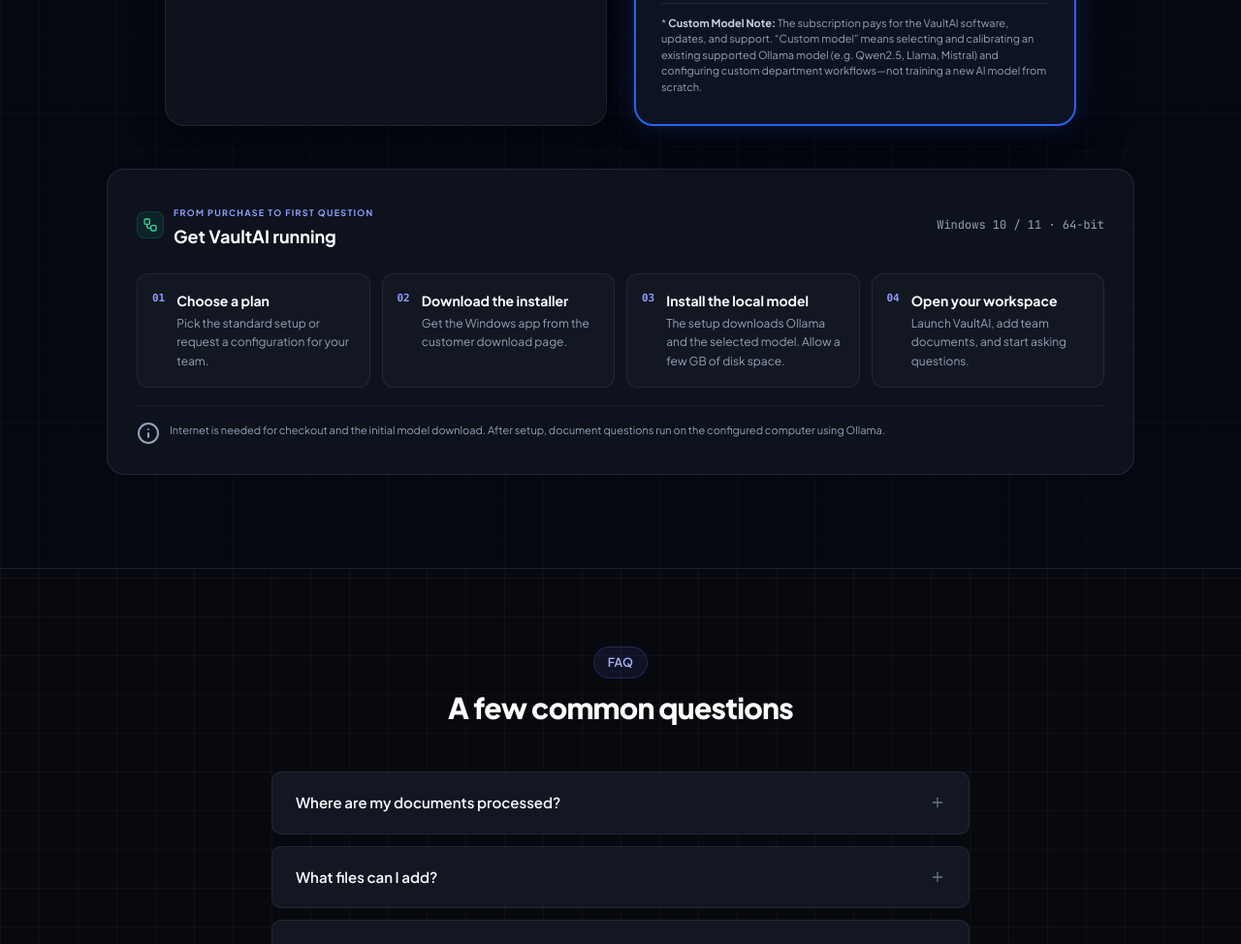
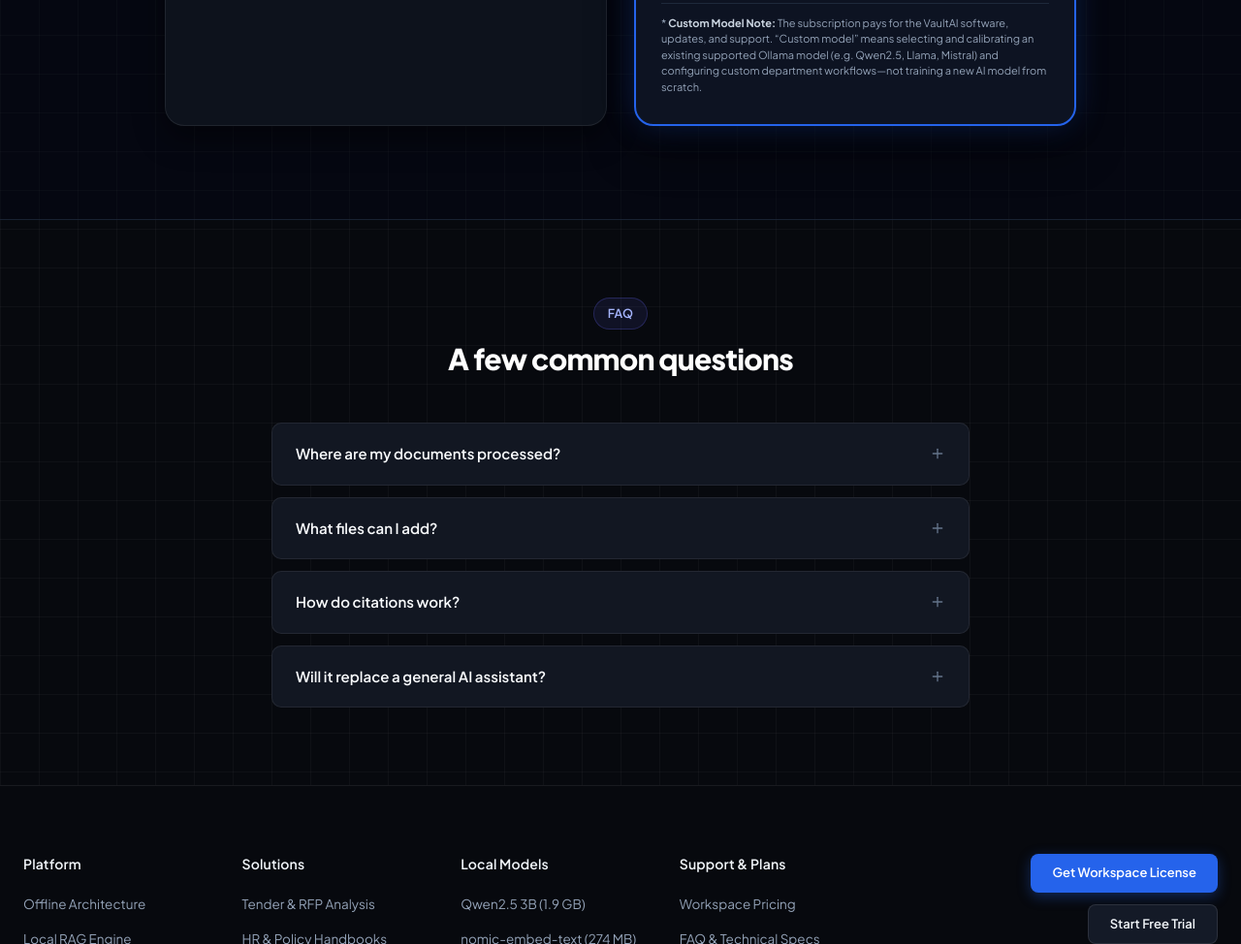
Before and after one commit to MSaad-Shaikh/VaultAi-Site, a plain HTML site: page index.html in a window 1280 px wide. Shown: the part 4484-5458 px from the top of the page at 97% size. Drawn offline with nearby package versions, Linux system fonts and the light colour scheme.

Commit message:
Remove redundant setup steps box from pricing section

```diff
--- a/index.html
+++ b/index.html
@@ -465,28 +465,6 @@
       </div>
     </div>
 
-    <!-- Suggested customer setup flow -->
-    <div class="how-it-works-box">
-      <div class="setup-heading">
-        <div class="flex items-center gap-2.5">
-          <div class="w-7 h-7 rounded-lg bg-emerald-500/10 border border-emerald-500/20 flex items-center justify-center text-emerald-400">
-            <i data-lucide="workflow" class="w-4 h-4"></i>
-          </div>
-          <div><span class="workflow-kicker">From purchase to first question</span><h3 class="text-lg font-bold text-white">Get VaultAI running</h3></div>
-        </div>
-        <span class="mono text-xs text-slate-400">Windows 10 / 11 · 64-bit</span>
-      </div>
-
-      <div class="setup-steps">
-        <div class="how-step-card"><span class="setup-step-number">01</span><div><div class="font-bold text-white text-sm mb-1">Choose a plan</div><p class="text-xs text-slate-400 leading-relaxed">Pick the standard setup or request a configuration for your team.</p></div></div>
-        <div class="how-step-card"><span class="setup-step-number">02</span><div><div class="font-bold text-white text-sm mb-1">Download the installer</div><p class="text-xs text-slate-400 leading-relaxed">Get the Windows app from the customer download page.</p></div></div>
-        <div class="how-step-card"><span class="setup-step-number">03</span><div><div class="font-bold text-white text-sm mb-1">Install the local model</div><p class="text-xs text-slate-400 leading-relaxed">The setup downloads Ollama and the selected model. Allow a few GB of disk space.</p></div></div>
-        <div class="how-step-card"><span class="setup-step-number">04</span><div><div class="font-bold text-white text-sm mb-1">Open your workspace</div><p class="text-xs text-slate-400 leading-relaxed">Launch VaultAI, add team documents, and start asking questions.</p></div></div>
-      </div>
-
-      <div class="setup-note"><i data-lucide="info" aria-hidden="true"></i><p>Internet is needed for checkout and the initial model download. After setup, document questions run on the configured computer using Ollama.</p></div>
-    </div>
-
   </div>
 </section>
 
```
